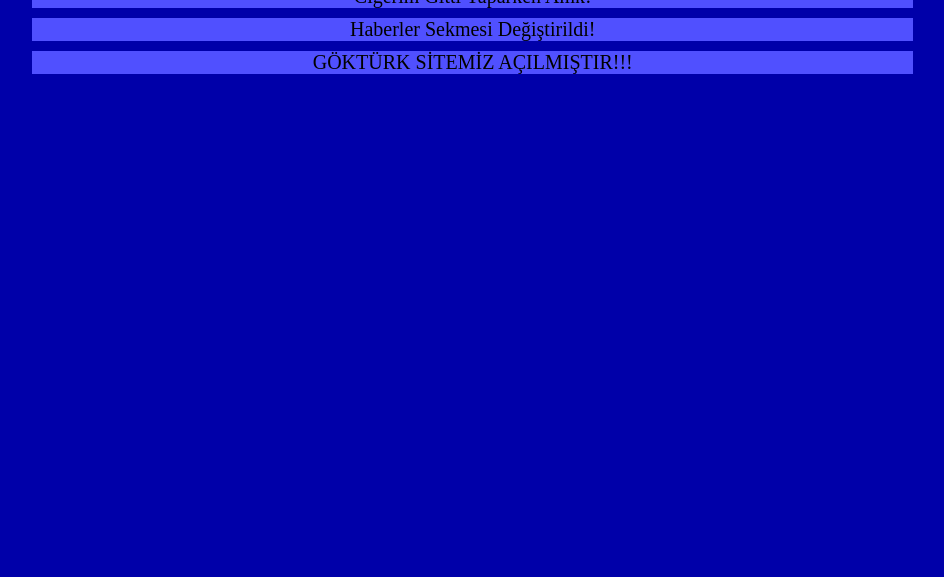
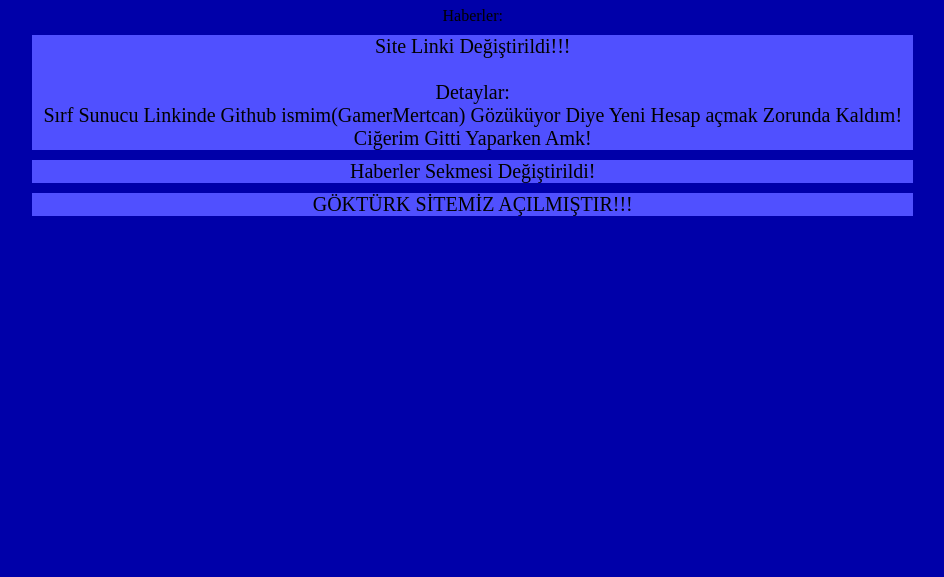
Before and after one commit to GokturkPixel/GokturkPixelTheBest, a plain HTML site: page index.html in a window 1280 px wide. Shown: the part 223-800 px from the top of the page, without its empty margins (86-1030 px from the left). Drawn offline with Linux system fonts and the light colour scheme.

Commit message:
Update index.html

```diff
--- a/index.html
+++ b/index.html
@@ -21,7 +21,7 @@
 </head>
 <body style="background-color: #0000a9;">
   <img style="position: absolute; width: 100px; height: 100px; left: 50%; transform: translateX(-50%);" src="img/Logo.png">
-  <div style="position: absolute;">
+  <div style="position: absolute; top: 150px;">
   <h1 align=center id="katil">Sunucuya Katılmak için <a href="https://discord.com/invite/DHZNw3CyQF">Tıkla!</a></h1>
   <div align=center id="news">
     Haberler:
```
